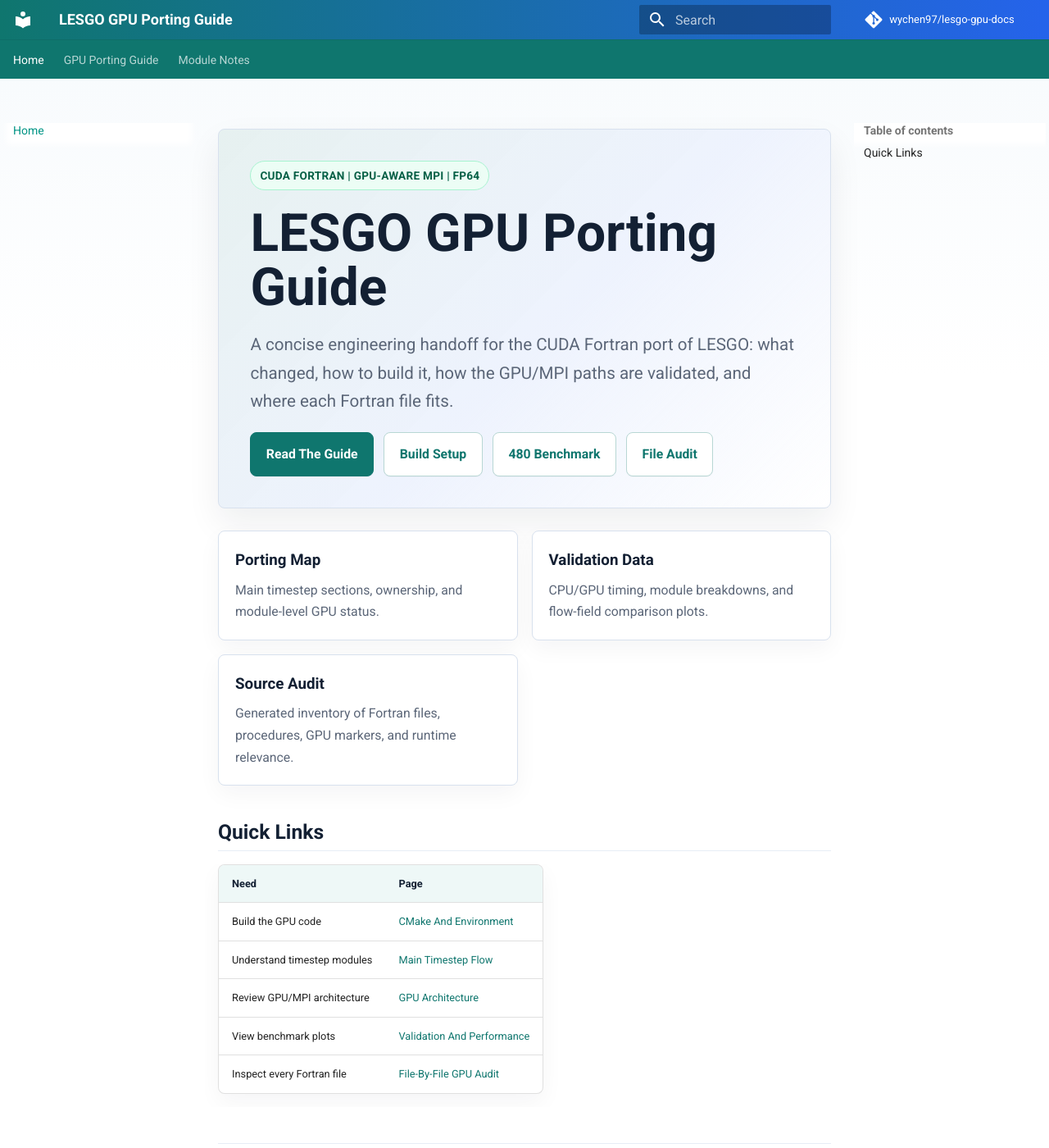
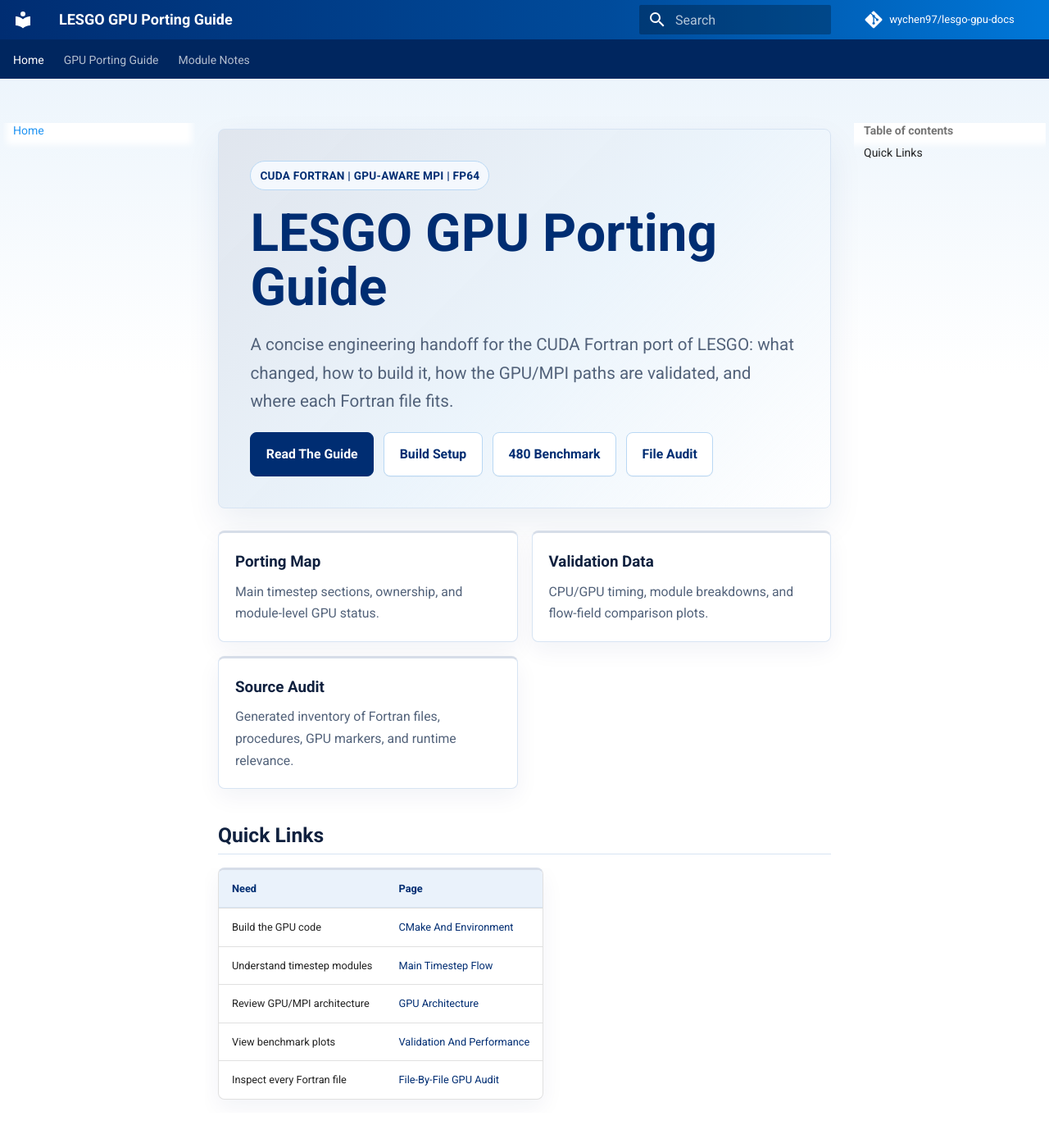
Before and after one commit to wychen97/lesgo-gpu-docs, an MkDocs documentation site: the page built from docs/index.md, in a window 1280 px wide and 1400 px high. Shown: the whole window at 82% size. Built offline with MkDocs 1.6.1 and Material for MkDocs 9.7.7, drawn with Linux system fonts in a browser that asks for light colours; comment, search, counter and statistics services are not loaded.

Commit message:
Refine JHU blue documentation styling

```diff
--- a/docs/stylesheets/extra.css
+++ b/docs/stylesheets/extra.css
@@ -1,27 +1,31 @@
 :root {
-  --lesgo-ink: #132033;
-  --lesgo-muted: #5b6678;
-  --lesgo-blue: #2563eb;
-  --lesgo-teal: #0f766e;
-  --lesgo-cyan: #0891b2;
-  --lesgo-green: #059669;
-  --lesgo-amber: #d97706;
-  --lesgo-panel: #f8fafc;
-  --lesgo-line: #d8e1ee;
-  --lesgo-soft: #eef8f7;
+  --lesgo-ink: #10213f;
+  --lesgo-muted: #52627a;
+  --lesgo-blue: #002d72;
+  --lesgo-blue-mid: #0077d8;
+  --lesgo-blue-soft: #eaf2fb;
+  --lesgo-spirit: #68ace5;
+  --lesgo-teal: #008767;
+  --lesgo-cyan: #4e97e0;
+  --lesgo-green: #008767;
+  --lesgo-green-dark: #275e3d;
+  --lesgo-amber: #ff9e1b;
+  --lesgo-panel: #f7faff;
+  --lesgo-line: #d7e4f3;
+  --lesgo-soft: #eff6fd;
 }
 
 .md-header {
-  background: linear-gradient(90deg, #0f766e 0%, #2563eb 100%);
-  box-shadow: 0 1px 0 rgba(15, 23, 42, 0.08);
+  background: linear-gradient(90deg, #002d72 0%, #004b9b 58%, #0077d8 100%);
+  box-shadow: 0 1px 0 rgba(0, 45, 114, 0.22);
 }
 
 .md-tabs {
-  background: #0f766e;
+  background: #00265f;
 }
 
 .md-main {
-  background: linear-gradient(180deg, #f8fbfd 0, #ffffff 18rem);
+  background: linear-gradient(180deg, #edf5fc 0, #ffffff 18rem);
 }
 
 .md-typeset {
@@ -30,7 +34,7 @@
 }
 
 .md-typeset h1 {
-  color: var(--lesgo-ink);
+  color: var(--lesgo-blue);
   font-weight: 850;
   letter-spacing: 0;
   margin-bottom: 0.75rem;
@@ -42,11 +46,11 @@
   letter-spacing: 0;
   margin-top: 2rem;
   padding-bottom: 0.22rem;
-  border-bottom: 1px solid #e7edf5;
+  border-bottom: 1px solid var(--lesgo-line);
 }
 
 .md-typeset h3 {
-  color: #24304a;
+  color: #19345f;
   font-weight: 720;
 }
 
@@ -55,7 +59,11 @@
 }
 
 .md-typeset a {
-  color: #0f766e;
+  color: var(--lesgo-blue);
+}
+
+.md-typeset a:hover {
+  color: var(--lesgo-blue-mid);
 }
 
 .md-typeset code {
@@ -65,13 +73,15 @@
 .md-typeset table:not([class]) {
   border-radius: 8px;
   overflow: hidden;
-  box-shadow: 0 10px 28px rgba(15, 23, 42, 0.045);
+  box-shadow: 0 10px 28px rgba(0, 45, 114, 0.055);
+  border-top: 3px solid rgba(0, 45, 114, 0.16);
   background: #ffffff;
 }
 
 .md-typeset table:not([class]) th {
-  background: #eef8f7;
-  color: #132033;
+  background: var(--lesgo-blue-soft);
+  color: var(--lesgo-blue);
+  border-bottom: 1px solid var(--lesgo-line);
   font-weight: 760;
 }
 
@@ -86,19 +96,19 @@
   border: 1px solid var(--lesgo-line);
   border-radius: 8px;
   background:
-    linear-gradient(135deg, rgba(15,118,110,0.10) 0%, rgba(37,99,235,0.08) 54%, rgba(255,255,255,0.96) 100%),
+    linear-gradient(135deg, rgba(0,45,114,0.12) 0%, rgba(104,172,229,0.13) 54%, rgba(255,255,255,0.98) 100%),
     #ffffff;
   margin: 0.55rem 0 1.35rem;
-  box-shadow: 0 18px 42px rgba(15, 23, 42, 0.07);
+  box-shadow: 0 18px 42px rgba(0, 45, 114, 0.08);
 }
 
 .lesgo-kicker {
   width: fit-content;
   padding: 0.28rem 0.55rem;
-  border: 1px solid #a7f3d0;
+  border: 1px solid #b9d8f4;
   border-radius: 999px;
-  color: #065f46;
-  background: #ecfdf5;
+  color: var(--lesgo-blue);
+  background: #f4f8fd;
   font-size: 0.68rem;
   font-weight: 850;
   letter-spacing: 0.02em;
@@ -128,9 +138,9 @@
   display: inline-block;
   padding: 0.64rem 0.92rem;
   border-radius: 8px;
-  border: 1px solid #b8d7d4;
+  border: 1px solid #b9d8f4;
   background: #ffffff;
-  color: #0f766e !important;
+  color: var(--lesgo-blue) !important;
   font-weight: 760;
   text-decoration: none !important;
   box-shadow: 0 1px 0 rgba(15, 23, 42, 0.03);
@@ -139,14 +149,14 @@
 
 .lesgo-button:hover {
   transform: translateY(-1px);
-  border-color: #0f766e;
-  box-shadow: 0 8px 20px rgba(15, 118, 110, 0.14);
+  border-color: var(--lesgo-blue);
+  box-shadow: 0 8px 20px rgba(0, 45, 114, 0.16);
 }
 
 .lesgo-button.primary {
-  background: #0f766e;
+  background: var(--lesgo-blue);
   color: #ffffff !important;
-  border-color: #0f766e;
+  border-color: var(--lesgo-blue);
 }
 
 .lesgo-grid {
@@ -161,7 +171,8 @@
   border-radius: 8px;
   padding: 1rem;
   background: #ffffff;
-  box-shadow: 0 10px 28px rgba(15, 23, 42, 0.045);
+  box-shadow: 0 10px 28px rgba(0, 45, 114, 0.055);
+  border-top: 3px solid rgba(0, 45, 114, 0.16);
 }
 
 .lesgo-card strong {
@@ -176,8 +187,8 @@
 }
 
 .lesgo-callout {
-  border-left: 4px solid var(--lesgo-teal);
-  background: #f5fbfa;
+  border-left: 4px solid var(--lesgo-green);
+  background: #f3fbf8;
   padding: 0.9rem 1rem;
   border-radius: 0 8px 8px 0;
   margin: 1rem 0;
@@ -189,8 +200,8 @@
   border-radius: 999px;
   font-size: 0.68rem;
   font-weight: 800;
-  color: #065f46;
-  background: #d1fae5;
+  color: var(--lesgo-green-dark);
+  background: #d9f0e9;
   vertical-align: middle;
 }
 
@@ -200,7 +211,7 @@
   padding: 0.75rem;
   background: #ffffff;
   margin: 1rem 0 1.5rem;
-  box-shadow: 0 12px 30px rgba(15, 23, 42, 0.045);
+  box-shadow: 0 12px 30px rgba(0, 45, 114, 0.052);
 }
 
 .lesgo-image-frame img {
@@ -221,7 +232,7 @@
   justify-content: center;
   margin: 2.2rem 0 0.8rem;
   padding-top: 1.2rem;
-  border-top: 1px solid #e7edf5;
+  border-top: 1px solid var(--lesgo-line);
 }
 
 .lesgo-affiliation-logo img {
--- a/mkdocs.yml
+++ b/mkdocs.yml
@@ -38,8 +38,8 @@ theme:
     - search.suggest
   palette:
     - scheme: default
-      primary: teal
-      accent: cyan
+      primary: blue
+      accent: light blue
 
 markdown_extensions:
   - admonition
```
Also changed, not shown: docs/assets/benchmark-480-cpu-sweep.svg, docs/assets/benchmark-480-gpu-scaling-2gpu.svg, docs/assets/benchmark-480-module-breakdown-2gpu.svg, docs/assets/benchmark-480-step-times.svg.
